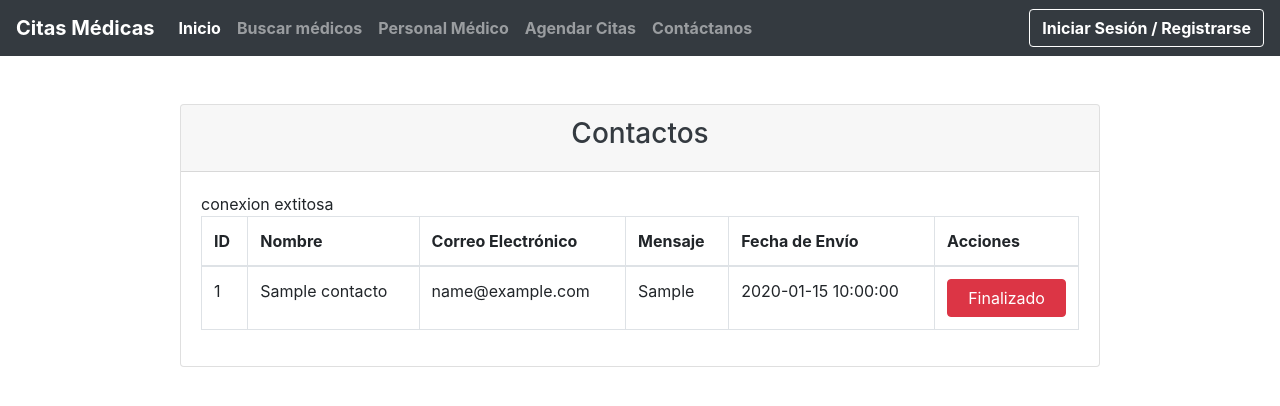
After one commit to Shernna/Proyecto-Web-Cliente-Servidor, a PHP site: page /mostrar_contactos.php in a window 1280 px wide. The commit adds this page. Shown: the top 406 px of the page. Run offline with PHP 8.4, Linux system fonts and the light colour scheme; tables that the repository leaves empty or names only in its code hold one stand-in row (values such as "Sample post").

Commit message:
Modulo Contacto
Se agrega funcionalidad al modulo contacto, inserta, elimina y muestra, se agrega footer.php y barranav.php

```diff
--- /dev/null
+++ b/barranav.php
@@ -0,0 +1,45 @@
+<!DOCTYPE html>
+<html lang="es">
+<head>
+	<meta charset="UTF-8">
+	<meta name="viewport" content="width=device-width, initial-scale=1.0">
+	<title>Inicio - Plataforma de Citas Médicas</title>
+	<link rel="stylesheet" href="https://maxcdn.bootstrapcdn.com/bootstrap/4.5.2/css/bootstrap.min.css">
+	<link rel="stylesheet" href="./css/style.css">
+</head>
+<body>
+
+	<nav class="navbar navbar-expand-lg navbar-dark bg-dark">
+		<a class="navbar-brand" href="./paginaInicio.html">Citas Médicas</a>
+		<button class="navbar-toggler" type="button" data-toggle="collapse" data-target="#navbarNav" aria-controls="navbarNav" aria-expanded="false" aria-label="Toggle navigation">
+			<span class="navbar-toggler-icon"></span>
+		</button>
+		<div class="collapse navbar-collapse" id="navbarNav">
+			<ul class="navbar-nav mr-auto">
+				<li class="nav-item active">
+					<a class="nav-link" href="./paginaInicio.html">Inicio</a>
+				</li>
+				<li class="nav-item">
+					<a class="nav-link" href="./Buscar.html">Buscar médicos</a>
+				</li>
+				<li class="nav-item">
+					<a class="nav-link" href="./Medicos.html">Personal Médico</a>
+				</li>
+				<li class="nav-item">
+					<a class="nav-link" href="./Agendar.html">Agendar Citas</a>
+				</li>
+				<li class="nav-item">
+					<a class="nav-link" href="./Contacto.php">Contáctanos</a>
+				</li>
+			</ul>
+			<a href="./IniciarSesion.html" class="btn btn-outline-light">Iniciar Sesión / Registrarse</a>
+		</div>
+	</nav>
+
+
+
+	<script src="https://code.jquery.com/jquery-3.5.1.slim.min.js"></script>
+	<script src="https://cdn.jsdelivr.net/npm/@popperjs/core@2.9.3/dist/umd/popper.min.js"></script>
+	<script src="https://stackpath.bootstrapcdn.com/bootstrap/4.5.2/js/bootstrap.min.js"></script>
+</body>
+</html>
--- /dev/null
+++ b/conexion.php
@@ -0,0 +1,16 @@
+<?php
+$servername = "localhost";
+$username = "root";
+$password = "";
+$dbname = "proyectowcs";
+
+// Crear conexión
+$conn = new mysqli($servername, $username, $password, $dbname);
+
+// Verificar conexión
+if ($conn->connect_error) {
+    die("Conexión fallida: " . $conn->connect_error);
+}
+echo "conexion extitosa";
+
+?>
--- /dev/null
+++ b/footer.php
@@ -0,0 +1,3 @@
+<footer class="text-center">
+    <p>&copy; 2024 Citas Médicas. Todos los derechos reservados.</p>
+</footer>
--- /dev/null
+++ b/mostrar_contactos.php
@@ -0,0 +1,103 @@
+<!DOCTYPE html>
+<html lang="es">
+<head>
+    <?php
+        include 'barranav.php';
+    ?>
+    <meta charset="UTF-8">
+    <meta name="viewport" content="width=device-width, initial-scale=1, shrink-to-fit=no">
+    <title>Lista de Contactos</title>
+    <link rel="stylesheet" href="https://stackpath.bootstrapcdn.com/bootstrap/4.5.2/css/bootstrap.min.css">
+</head>
+
+
+<body>
+    <div class="container mt-5">
+        <div class="row justify-content-center">
+            <div class="col-md-10">
+                <div class="card">
+                    <div class="card-header">
+                        <h3>Contactos</h3>
+                    </div>
+                    <div class="card-body">
+                        <table class="table table-bordered">
+                            <thead>
+                                <tr>
+                                    <th>ID</th>
+                                    <th>Nombre</th>
+                                    <th>Correo Electrónico</th>
+                                    <th>Mensaje</th>
+                                    <th>Fecha de Envío</th>
+                                    <th>Acciones</th>
+                                </tr>
+                            </thead>
+                            <tbody>
+                                <?php
+                                include 'conexion.php'; // Asumiendo que tu archivo de conexión se llama 'conexion.php'
+                                $sql = "SELECT * FROM contacto";
+                                $result = $conn->query($sql);
+                                if ($result->num_rows > 0) {
+                                    while ($row = $result->fetch_assoc()) {
+                                        echo "<tr>";
+                                        echo "<td>" . $row['id_contacto'] . "</td>";
+                                        echo "<td>" . $row['nombre'] . "</td>";
+                                        echo "<td>" . $row['email'] . "</td>";
+                                        echo "<td>" . $row['mensaje'] . "</td>";
+                                        echo "<td>" . $row['fecha_envio'] . "</td>";
+                                        echo "<td><button class='btn btn-danger' data-id='" . $row['id_contacto'] . "' data-toggle='modal' data-target='#confirmModal'>Finalizado</button></td>";
+                                        echo "</tr>";
+                                    }
+                                } else {
+                                    echo "<tr><td colspan='6'>No hay contactos.</td></tr>";
+                                }
+                                $conn->close();
+                                ?>
+                            </tbody>
+                        </table>
+                    </div>
+                </div>
+            </div>
+        </div>
+    </div>
+
+    <!-- Modal de Confirmación -->
+    <div class="modal fade" id="confirmModal" tabindex="-1" role="dialog" aria-labelledby="confirmModalLabel" aria-hidden="true">
+        <div class="modal-dialog" role="document">
+            <div class="modal-content">
+                <div class="modal-header">
+                    <h5 class="modal-title" id="confirmModalLabel">Confirmación</h5>
+                    <button type="button" class="close" data-dismiss="modal" aria-label="Close">
+                        <span aria-hidden="true">&times;</span>
+                    </button>
+                </div>
+                <div class="modal-body">
+                    ¿Estás seguro de querer marcar este contacto como finalizado?
+                </div>
+                <div class="modal-footer">
+                    <button type="button" class="btn btn-secondary" data-dismiss="modal">Cancelar</button>
+                    <button type="button" class="btn btn-danger" id="confirmDelete">Finalizar</button>
+                </div>
+            </div>
+        </div>
+    </div>
+
+    <script src="https://code.jquery.com/jquery-3.5.1.min.js"></script>
+    <script src="https://cdn.jsdelivr.net/npm/@popperjs/core@2.9.2/dist/umd/popper.min.js"></script>
+    <script src="https://stackpath.bootstrapcdn.com/bootstrap/4.5.2/js/bootstrap.min.js"></script>
+    <script>
+        $('#confirmModal').on('show.bs.modal', function (event) {
+            var button = $(event.relatedTarget);
+            var idContacto = button.data('id');
+            var modal = $(this);
+            modal.find('#confirmDelete').data('id', idContacto);
+        });
+
+        $('#confirmDelete').click(function () {
+            var idContacto = $(this).data('id');
+            $.post('eliminar_contacto.php', { id_contacto: idContacto }, function (response) {
+                location.reload();
+            });
+        });
+    </script>
+</body>
+</html>
--- a/paginaInicio.html
+++ b/paginaInicio.html
@@ -29,7 +29,7 @@
 					<a class="nav-link" href="./Agendar.html">Agendar Citas</a>
 				</li>
 				<li class="nav-item">
-					<a class="nav-link" href="./Contacto.html">Contáctanos</a>
+					<a class="nav-link" href="./Contacto.php">Contáctanos</a>
 				</li>
 			</ul>
 			<a href="./IniciarSesion.html" class="btn btn-outline-light">Iniciar Sesión / Registrarse</a>
```
Also changed, not shown: Contacto.php (renamed from Contacto.html, +39 -0 lines), eliminar_contacto.php (added, +26 -0 lines), procesar_contacto.php (added, +30 -0 lines).
